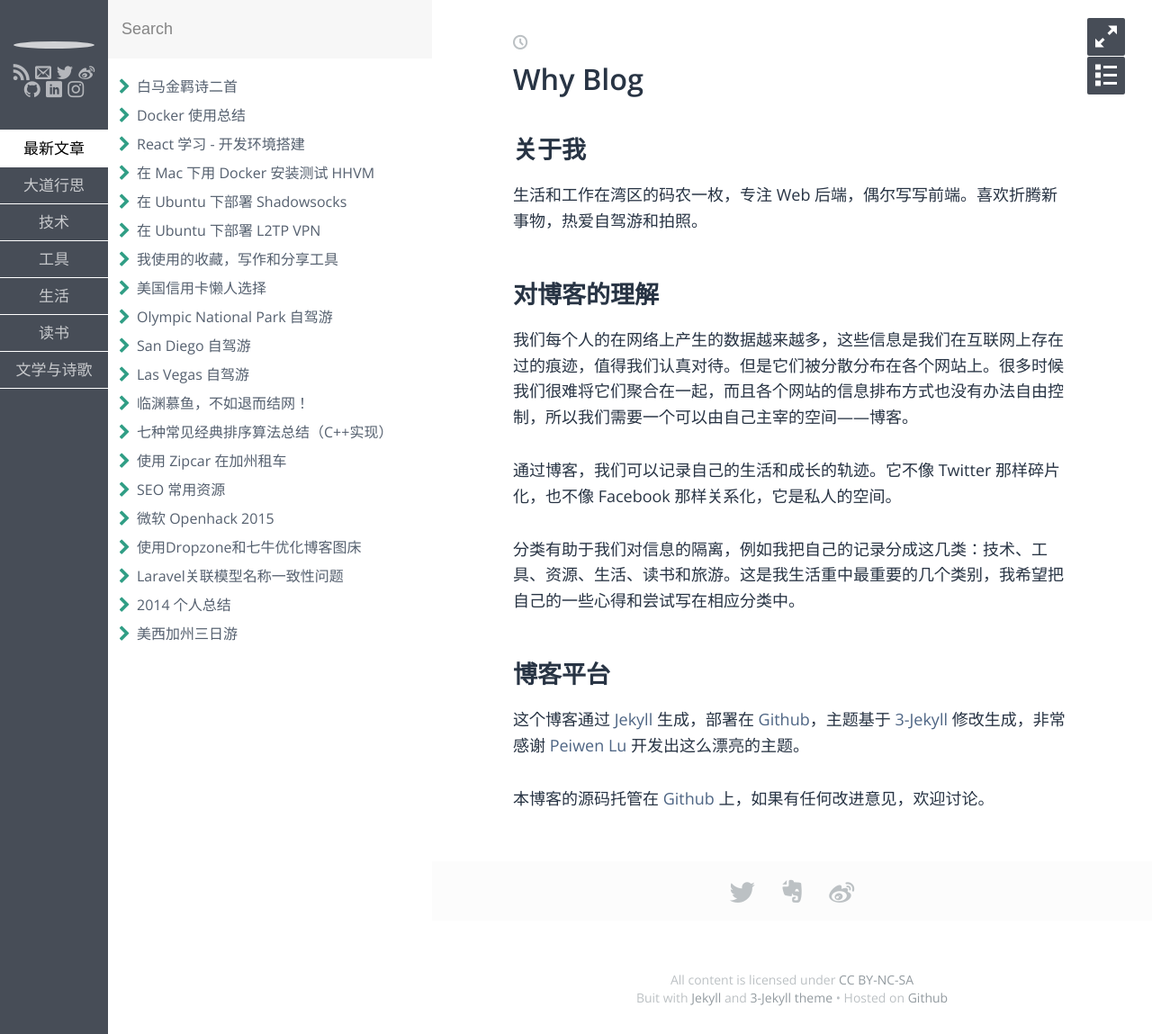
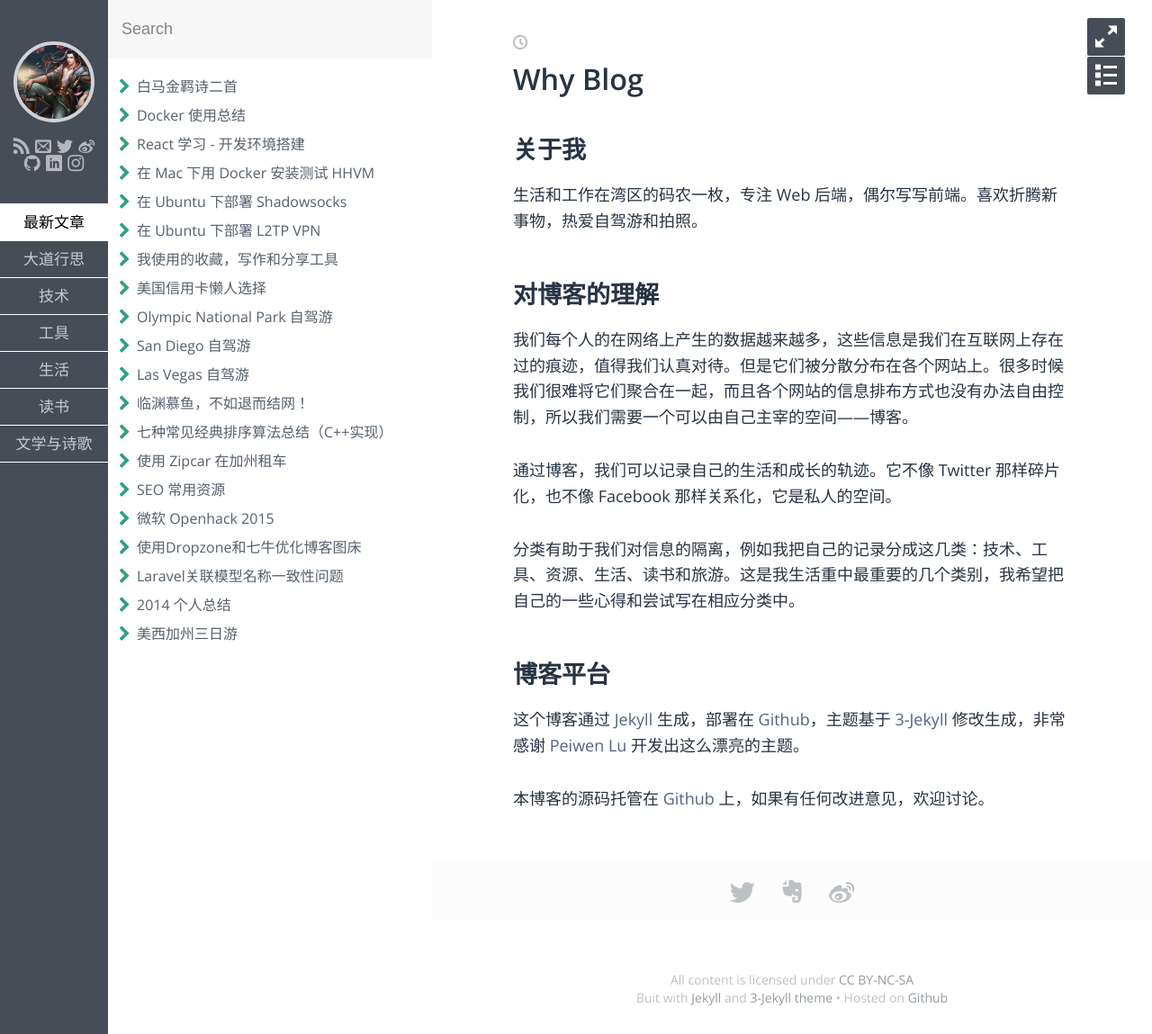
Before and after one commit to fzuo/baimafujinji, a Jekyll site: the page built from index.md, in a window 1280 px wide. Shown: the whole page at 90% size. Built offline with Jekyll 4.4.1, drawn with Linux system fonts in a browser that asks for light colours; some web fonts are replaced.

Commit message:
Update _config.yml

```diff
--- a/_config.yml
+++ b/_config.yml
@@ -4,7 +4,7 @@ email: fzuo@foxmail.com
 description: > # this means to ignore newlines until "baseurl:"
   白马负金羁的博客
 baseurl: "" # the subpath of your site, e.g. /blog/
-url: http://fzuo.github.io/ # the base hostname & protocol for your site
+url: https://fzuo.github.io/ # the base hostname & protocol for your site
 rss_url: /pages/feed.xml
 author: Su Yan
 
@@ -21,8 +21,8 @@ instagram: suyan404
 linkedin: suyan404
 
 # avatar and Favicon
-avatar: fzuo.github.io/assets/img/baimafujinji.png
-favicon: fzuo.github.io/assets/img/baimafujinji.png
+avatar: https://fzuo.github.io/assets/img/baimafujinji.png
+favicon: https://fzuo.github.io/assets/img/baimafujinji.png
 
 # disqus config
 disqus:
```
